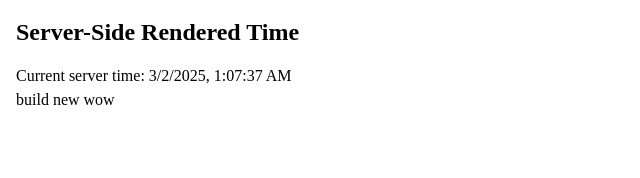
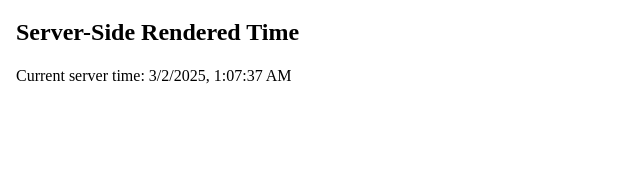
Before and after one commit to Krish120003/sample-server-app, a Next.js app: page /ssr in a window 1280 px wide. Shown: the top 178 px of the page, without its empty margins (0-640 px from the left). Built offline with nearby package versions, Linux system fonts and the light colour scheme.

Commit message:
remove sample text

```diff
--- a/src/pages/ssr/index.tsx
+++ b/src/pages/ssr/index.tsx
@@ -21,7 +21,6 @@ export default function SSRTime({ currentTime }: ServerTimeProps) {
     <div className="container mx-auto p-4">
       <h1 className="mb-4 text-2xl font-bold">Server-Side Rendered Time</h1>
       <p>Current server time: {currentTime}</p>
-      <p>build new wow</p>
     </div>
   );
 }
```
